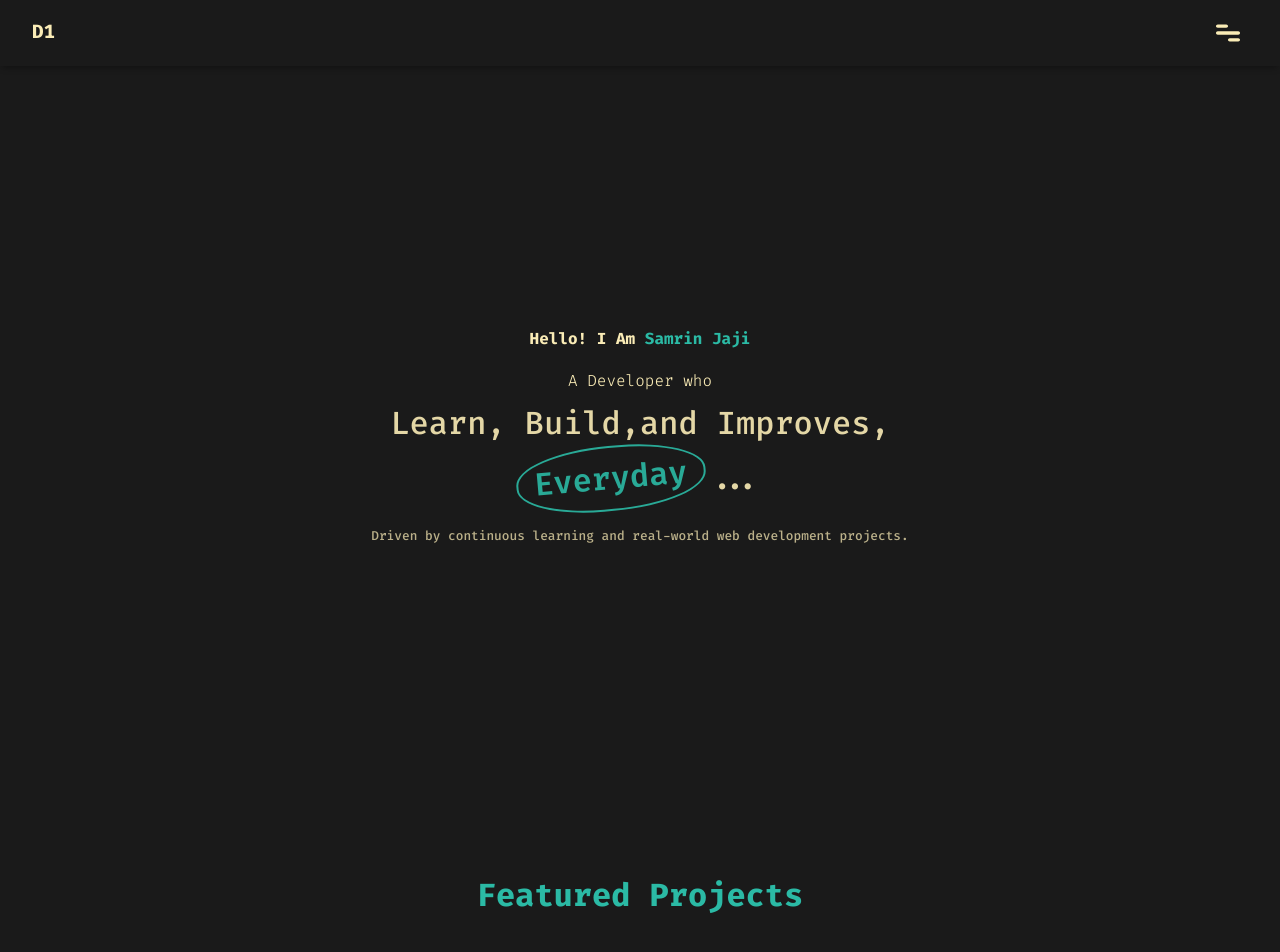
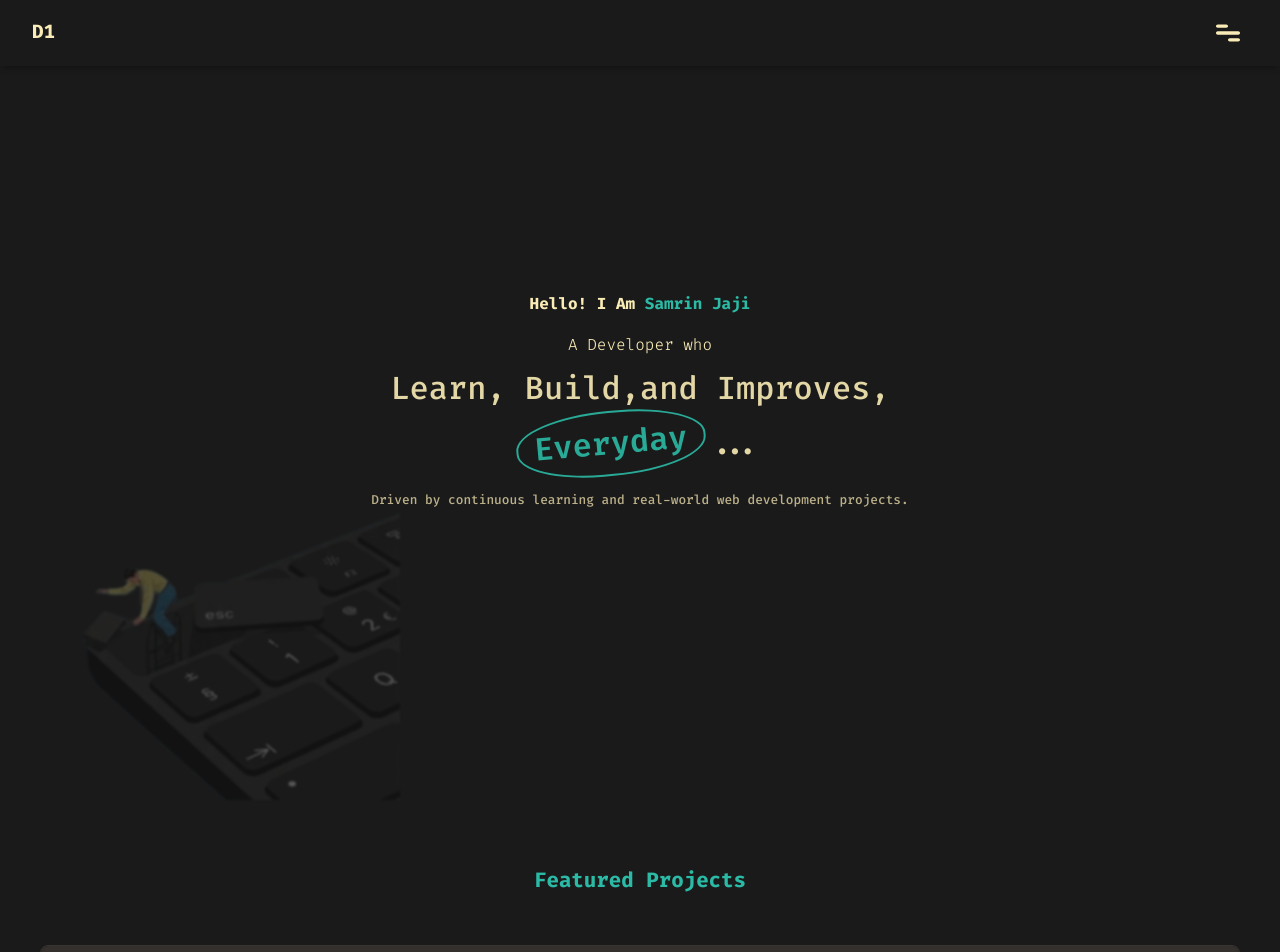
Before and after one commit to Samrinjaji/my-portfolio, a plain HTML site: page index.html in a window 1280 px wide. Shown: the top 952 px of the page. Drawn offline with Linux system fonts and the light colour scheme.

Commit message:
adding background keyboard

```diff
--- a/assets/css/main.css
+++ b/assets/css/main.css
@@ -26,9 +26,10 @@ body {
 }
 
 header {
-    position: sticky;
+    position: fixed;
     top: 0;
     left: 0;
+    width: 100%;
     max-width: 100vw;
     z-index: 10000;
     display: flex;
@@ -126,10 +127,28 @@ header {
 
 /* Home Section */
 .home-section {
-    min-height: calc(100vh - 60px);
+    min-height: calc(100vh);
     display: flex;
     align-items: center;
     padding: 2rem;
+    position: relative;
+}
+
+.home-section::before {
+    content: "";
+    position: absolute;
+    inset: 0;
+
+    background-image: url("../images/keyboard-dark.png");
+    background-repeat: no-repeat;
+    background-position: bottom left;
+    background-size: 400px auto;
+
+    filter: blur(1px);
+    opacity: 0.3;
+
+    z-index: 0;
+    pointer-events: none;
 }
 
 .container {
@@ -190,21 +209,18 @@ header {
 }
 
 
-
 /* Projects Section */
 .projects-section {
     padding: 4rem 2rem;
     background: var(--color-black);
 }
-
 .section-title {
-            font-size: 2rem;
+    font-size: 1.3rem;
     color: var(--color-teal);
     text-align: center;
     margin-bottom: 3rem;
     font-weight: 700;
 }
-
 .projects-grid {
     display: grid;
     grid-template-columns: 1fr;
@@ -212,7 +228,6 @@ header {
     max-width: 1200px;
     margin: 0 auto;
 }
-
 .project-card {
     background: rgba(56, 52, 49, 0.3);
     border: 1px solid var(--color-dark-gray);
@@ -222,7 +237,6 @@ header {
     position: relative;
     overflow: hidden;
 }
-
 .project-card::before {
     content: "";
     position: absolute;
@@ -235,7 +249,6 @@ header {
     border-bottom: 1px solid var(--color-dark-gray);
     z-index: 2;
 }
-
 .project-card::after {
     content: "";
     position: absolute;
@@ -250,7 +263,6 @@ header {
         40px 0 0 #27C93F;
     z-index: 3;
 }
-
 .project-image {
     width: 100%;
     height: 200px;
@@ -258,50 +270,42 @@ header {
     display: block;
     margin-top: 32px;
 }
-
 .project-content {
     padding: 1.5rem;
 }
-
 .project-card:hover {
     transform: translateY(-5px);
     border-color: var(--color-teal);
 }
-
 .project-header {
     display: flex;
     justify-content: space-between;
     align-items: start;
     margin-bottom: 1rem;
 }
-
 .project-title {
     font-size: 1.25rem;
     color: var(--color-light-beige);
     font-weight: 600;
     margin-bottom: 0.5rem;
 }
-
 .project-date {
     font-size: 0.875rem;
     color: var(--color-gold);
     font-weight: 300;
 }
-
 .project-description {
     color: var(--color-light-beige);
     opacity: 0.9;
     line-height: 1.6;
     margin-bottom: 1rem;
 }
-
 .project-tags {
     display: flex;
     flex-wrap: wrap;
     gap: 0.5rem;
     margin-bottom: 1rem;
 }
-
 .tag {
     background: rgba(43, 186, 165, 0.2);
     color: var(--color-teal);
@@ -310,12 +314,10 @@ header {
     font-size: 0.875rem;
     border: 1px solid var(--color-teal);
 }
-
 .project-links {
     display: flex;
     gap: 1rem;
 }
-
 .project-link {
     color: var(--color-teal);
     text-decoration: none;
@@ -326,25 +328,8 @@ header {
     align-items: center;
     gap: 0.25rem;
 }
-
 .project-link:hover {
     color: var(--color-light-teal);
 }
 
 /*
-.home-section::before {
-    content: "";
-    position: absolute;
-    inset: 0;
-
-    background-image: url("../images/keyboard-dark.png");
-    background-repeat: no-repeat;
-    background-position: bottom left;
-    background-size: 400px auto;
-
-    filter: blur(1px);
-    opacity: 0.3;
-
-    z-index: 0;
-    pointer-events: none;
-}
```
Lines whose indentation alone changed are shown as unchanged.
